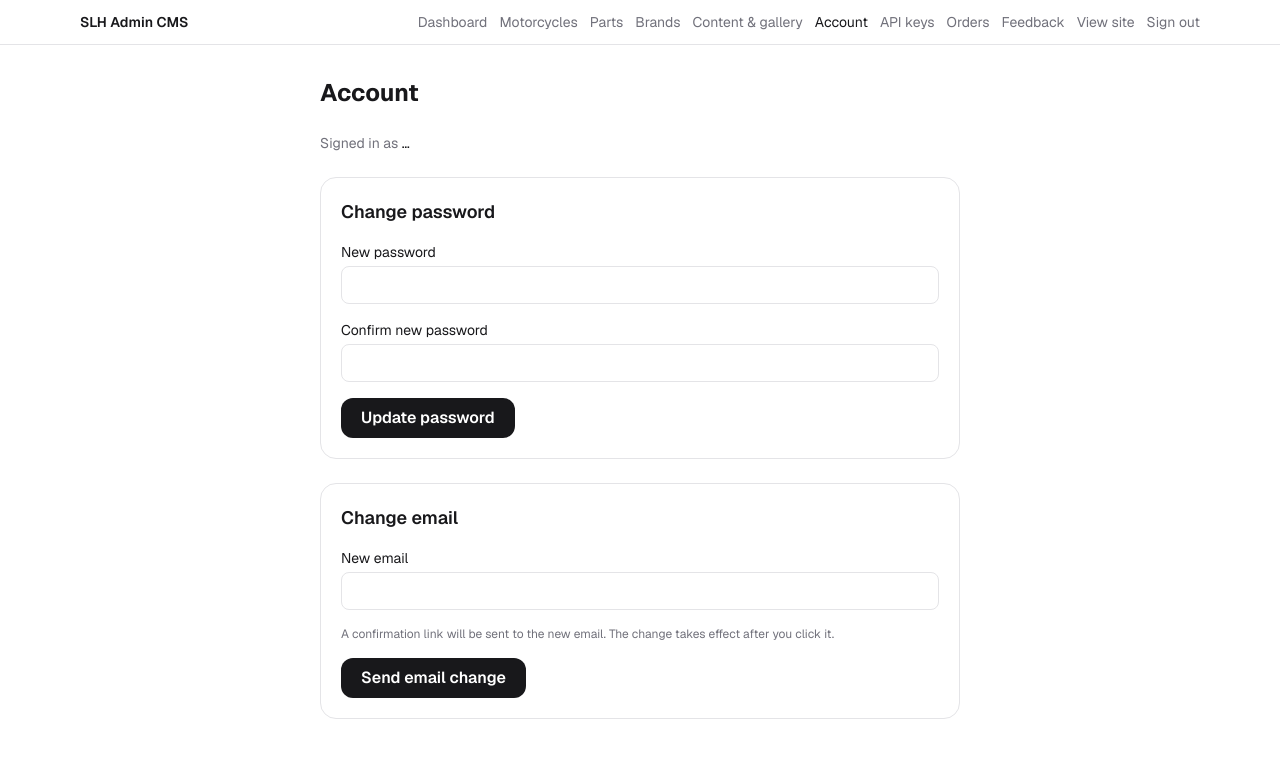
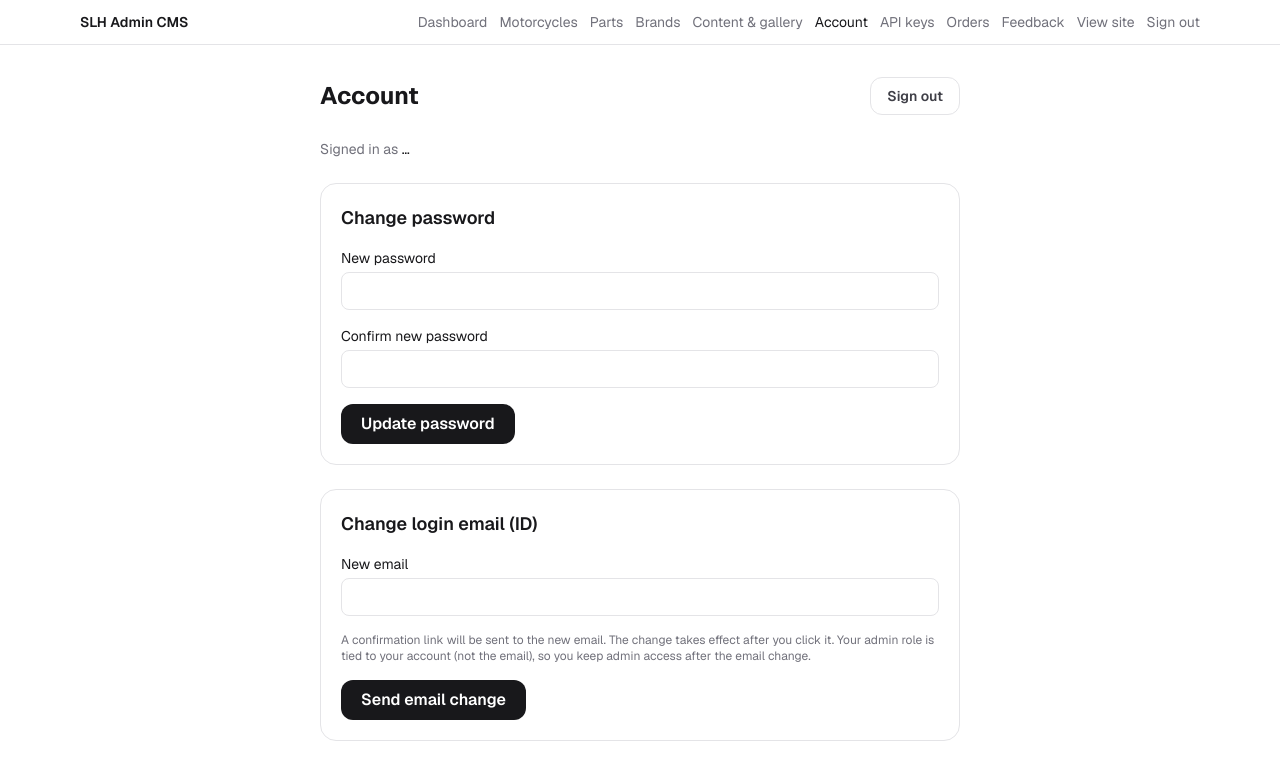
Before and after one commit to bstvholdings-arch/soon-lee-huat-brothers, a Next.js app: page /admin/account in a window 1280 px wide. Shown: the top 780 px of the page. Built offline with nearby package versions, Linux system fonts and the light colour scheme; no server answers.

Commit message:
Account page: add Sign out, clarify login-email (ID) change; admin role stays with account

```diff
--- a/src/app/admin/account/page.tsx
+++ b/src/app/admin/account/page.tsx
@@ -1,10 +1,12 @@
 "use client";
 
 import { useEffect, FormEvent, useState } from "react";
+import { useRouter } from "next/navigation";
 import { createBrowserSupabase, isSupabaseConfigured } from "@/lib/supabase/client";
 import { AdminNav } from "@/components/admin/admin-nav";
 
 export default function AdminAccountPage() {
+  const router = useRouter();
   const configured = isSupabaseConfigured();
   const [currentEmail, setCurrentEmail] = useState("");
   const [newPassword, setNewPassword] = useState("");
@@ -59,7 +61,7 @@ export default function AdminAccountPage() {
       const { error: err } = await supabase.auth.updateUser({ email: newEmail });
       if (err) throw err;
       setMsg(
-        `Confirmation sent to ${newEmail}. Click the link in that email to finish changing your login email.`,
+        `Confirmation sent to ${newEmail}. Click the link in that email to finish changing your login email. Until you confirm, you still sign in with the current email.`,
       );
       setNewEmail("");
     } catch (err) {
@@ -69,11 +71,30 @@ export default function AdminAccountPage() {
     }
   }
 
+  async function onSignOut() {
+    try {
+      const supabase = createBrowserSupabase();
+      await supabase.auth.signOut();
+    } catch {
+      /* ignore */
+    }
+    router.replace("/admin/login");
+  }
+
   return (
     <>
       <AdminNav />
       <div className="mx-auto max-w-2xl space-y-6 px-4 py-8">
-        <h1 className="text-2xl font-bold">Account</h1>
+        <div className="flex items-center justify-between">
+          <h1 className="text-2xl font-bold">Account</h1>
+          <button
+            type="button"
+            onClick={onSignOut}
+            className="rounded-xl border border-zinc-200 px-4 py-2 text-sm font-semibold text-zinc-700 hover:bg-zinc-50"
+          >
+            Sign out
+          </button>
+        </div>
         {!configured ? (
           <p className="text-sm text-amber-400">
             Add NEXT_PUBLIC_SUPABASE_URL and NEXT_PUBLIC_SUPABASE_ANON_KEY to .env.local, then restart the
@@ -130,7 +151,7 @@ export default function AdminAccountPage() {
           onSubmit={onChangeEmail}
           className="space-y-4 rounded-2xl border border-zinc-200 bg-white p-5"
         >
-          <h2 className="text-lg font-semibold">Change email</h2>
+          <h2 className="text-lg font-semibold">Change login email (ID)</h2>
           <label className="block text-sm">
             New email
             <input
@@ -143,6 +164,7 @@ export default function AdminAccountPage() {
           </label>
           <p className="text-xs text-zinc-500">
             A confirmation link will be sent to the new email. The change takes effect after you click it.
+            Your admin role is tied to your account (not the email), so you keep admin access after the email change.
           </p>
           <button
             type="submit"
```
